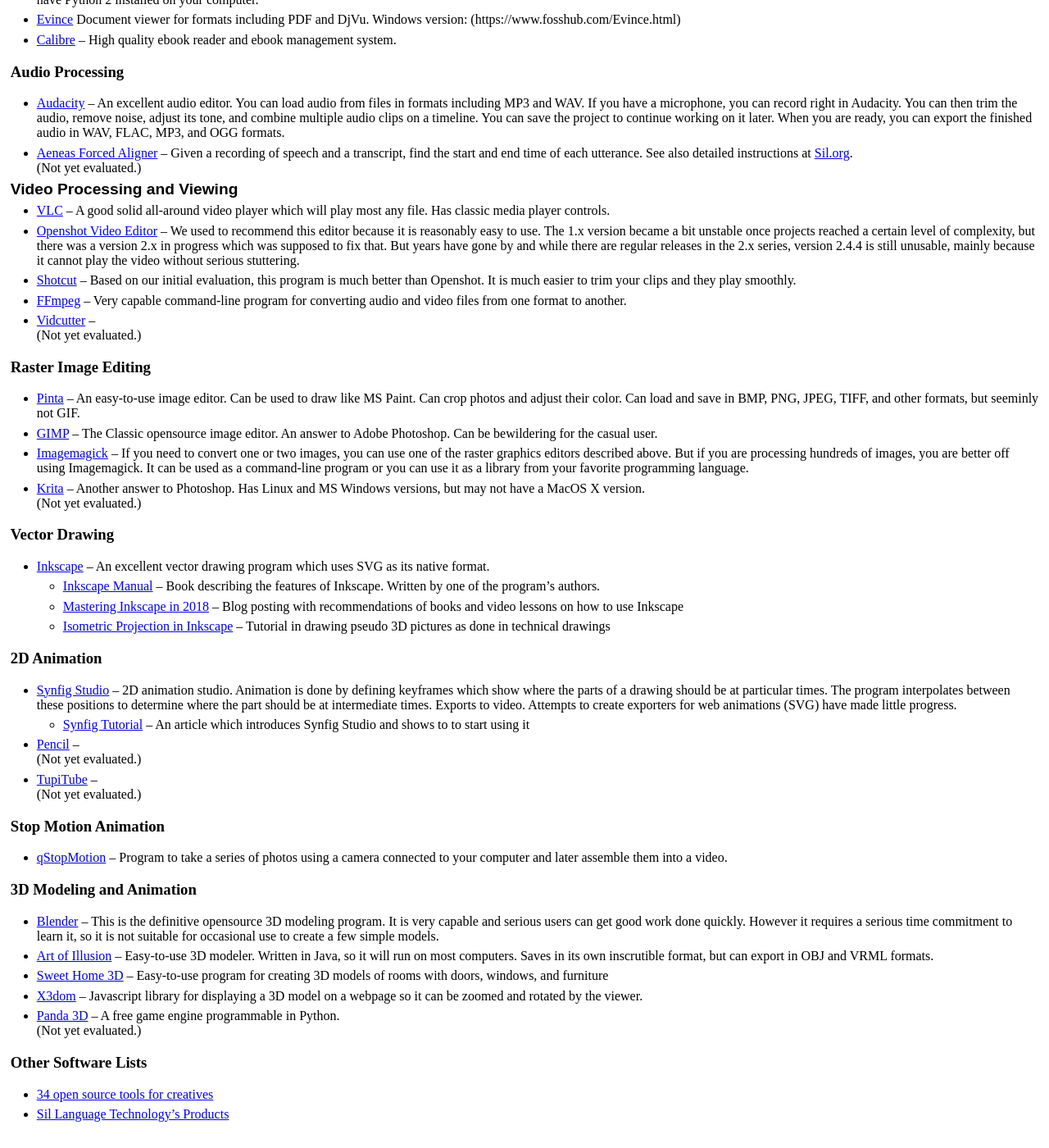
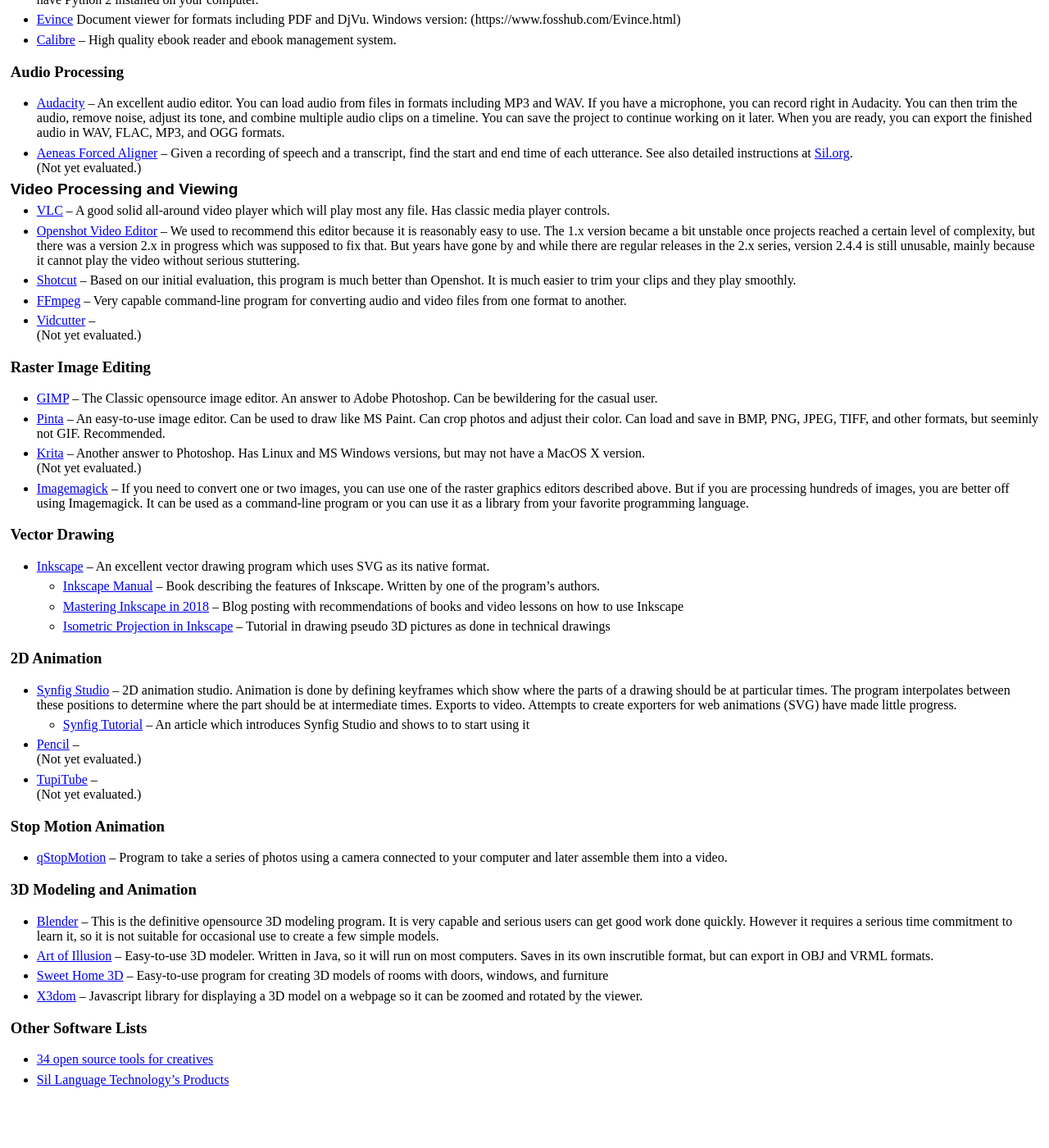
Before and after one commit to david672orford/russian-language-list, a Jekyll site: the page built from for-instructors/software.md, in a window 1280 px wide and 1400 px high, scrolled down 398 px. Shown: the whole window at 82% size. Built offline with Jekyll 4.4.1, drawn with Linux system fonts in a browser that asks for light colours; our own code applies the rules of GitHub Pages for plain Markdown files; after the commit the page ends 1756 px from its top, so only the background shows below that.

Commit message:
Dropped Panda 3D since we are unlikely to evaluate it soon

```diff
--- a/for-instructors/software.md
+++ b/for-instructors/software.md
@@ -67,23 +67,23 @@
 	<br>(Not yet evaluated.)
 
 ### Raster Image Editing
+* [GIMP](https://www.gimp.org/) --
+	The Classic opensource image editor. An answer to Adobe Photoshop. Can be
+	bewildering for the casual user.
 * [Pinta](https://pinta-project.com) --
 	An easy-to-use image editor. Can be used to draw like MS Paint. Can crop photos
 	and adjust their color. Can load and save in BMP, PNG, JPEG, TIFF, and other
-	formats, but seeminly not GIF.
-* [GIMP](https://www.gimp.org/) --
-	The Classic opensource image editor. An answer to Adobe Photoshop. Can be
-	bewildering for the casual user.
+	formats, but seeminly not GIF. Recommended.
+* [Krita](https://krita.org) --
+	Another answer to Photoshop. Has Linux and MS Windows versions, but may
+	not have a MacOS X version.
+	<br>(Not yet evaluated.)
 * [Imagemagick](https://www.imagemagick.org) --
 	If you need to convert one or two images, you can use one of the raster
 	graphics editors described above. But if you are processing hundreds
 	of images, you are better off using Imagemagick. It can be used as a
 	command-line program or you can use it as a library from your favorite
 	programming language.
-* [Krita](https://krita.org) --
-	Another answer to Photoshop. Has Linux and MS Windows versions, but may
-	not have a MacOS X version.
-	<br>(Not yet evaluated.)
 
 ### Vector Drawing
 * [Inkscape](https://inkscape.org/) --
@@ -130,9 +130,6 @@
 * [X3dom](https://www.x3dom.org/) --
 	Javascript library for displaying a 3D model on a webpage so it can be
 	zoomed and rotated by the viewer.
-* [Panda 3D](https://www.panda3d.org) --
-	A free game engine programmable in Python.
-	<br>(Not yet evaluated.)
 
 ### Other Software Lists
 * [34 open source tools for creatives](https://opensource.com/article/16/12/yearbook-top-open-source-creative-tools-2016)
```
